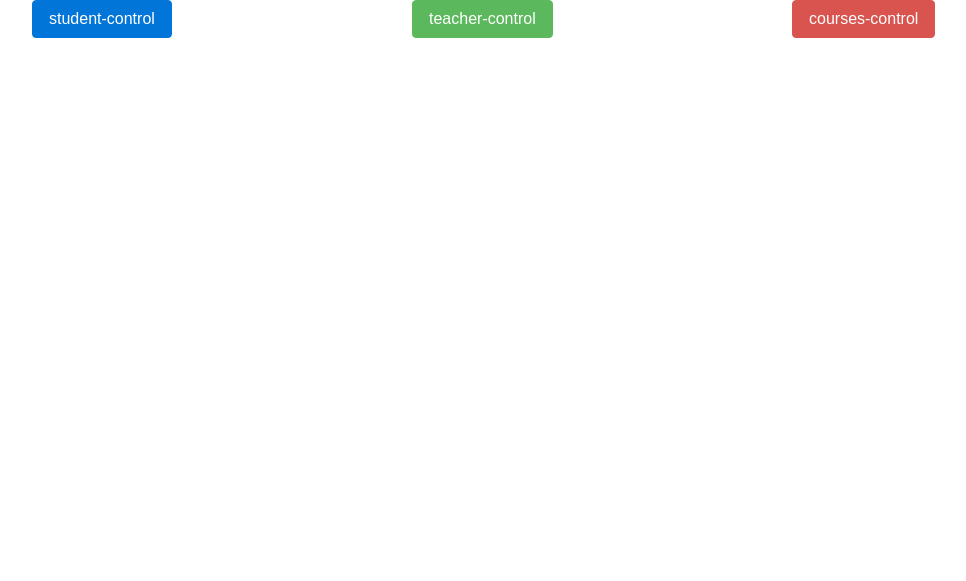
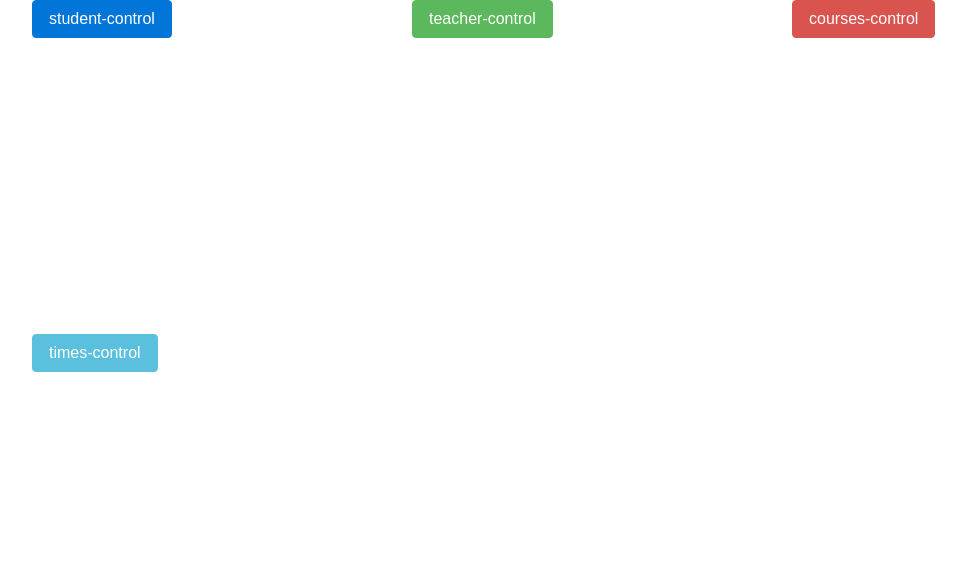
Before and after one commit to mohaam/univeristy-managment, a Flask app: page /admin/1/ in a window 1280 px wide. Shown: the top 581 px of the page, without its empty margins (53-1019 px from the left). Run offline with Flask 2, Linux system fonts and the light colour scheme; the visitor is signed in with stand-in values (Sample User, id 1); some libraries are stand-ins or nearby versions.

Commit message:
many to many table problem

```diff
--- a/templates/adminpage.html
+++ b/templates/adminpage.html
@@ -3,7 +3,7 @@
 <head>
     <meta charset="UTF-8">
     <title>Title</title>
-    <link rel="stylesheet" href="../static/css/bootstrap.min.css">
+    <link rel="stylesheet" href="{{url_for('static',filename='css/bootstrap.css')}}">
     <meta name="viewport" content="width=device-width, initial-scale=1, shrink-to-fit=no">
      <link rel="stylesheet" href="https://maxcdn.bootstrapcdn.com/bootstrap/4.0.0-alpha.6/css/bootstrap.min.css" integrity="sha384-rwoIResjU2yc3z8GV/NPeZWAv56rSmLldC3R/AZzGRnGxQQKnKkoFVhFQhNUwEyJ" crossorigin="anonymous">
     <script>
@@ -11,6 +11,7 @@
             document.querySelector('#form1').style.visibility ="hidden"
             document.querySelector('#form2').style.visibility ="hidden"
             document.querySelector('#form3').style.visibility ="hidden"
+            document.querySelector('#form4').style.visibility ="hidden"
             document.querySelector('#st').onclick= function(){
                 document.querySelector('#form1').style.visibility ="visible"
             }
@@ -19,6 +20,10 @@
             }
             document.querySelector('#dep').onclick= function(){
                 document.querySelector('#form3').style.visibility ="visible"
+            }
+            document.querySelector('#times').onclick= function()
+            {
+                document.querySelector('#form4').style.visibility ="visible"
             }
         });
     </script>
@@ -75,9 +80,27 @@
                 </form>
             </div>
         </div>
+
+        <div class=" row">
+            <div class="col-md-4 col-sm-4 col-xs-4">
+                <button type="button" class="btn btn-info" id="times">times-control</button>
+                <form action="{{url_for('admin',id = id)}}" method="post" id="form4">
+                    <div class="form-group">
+                        <label for="de">program:</label>
+                        <input type="text" class="form-control" id="de" aria-describedby="emailHelp" placeholder="program" name="program">
+                    </div>
+                    <div class="form-group">
+                        <label for="de">level:</label>
+                        <input type="text" class="form-control" id="de" aria-describedby="emailHelp" placeholder="level" name="level">
+                    </div>
+
+                    <button type="submit" class="btn btn-primary" name="btn" value="times">Get</button>
+                </form>
+            </div>
+        </div>
     </div>
 
     <script src="https://code.jquery.com/jquery-3.2.1.slim.min.js" integrity="sha384-KJ3o2DKtIkvYIK3UENzmM7KCkRr/rE9/Qpg6aAZGJwFDMVNA/GpGFF93hXpG5KkN" crossorigin="anonymous"></script>
-    <script src="../static/js/bootstrap.min.js"></script>
+    <script src="{{url_for('static',filename='js/bootstrap.js')}}"></script>
 </body>
 </html>
```
